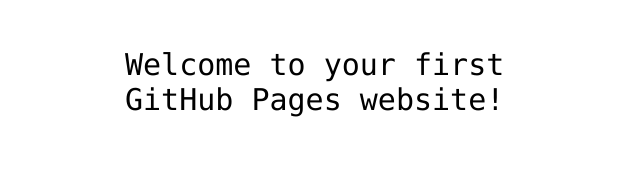
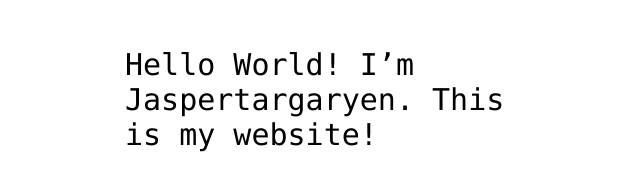
Before and after one commit to Jaspertargaryen/Jaspertargaryen.github.io, a plain HTML site: page index.html in a window 1280 px wide. Shown: the part 341-532 px from the top of the page, without its empty margins (315-955 px from the left). Drawn offline with Linux system fonts and the light colour scheme.

Commit message:
Update index.html

```diff
--- a/index.html
+++ b/index.html
@@ -12,7 +12,7 @@
 <img src="https://octodex.github.com/images/daftpunktocat-thomas.gif" id="octocat" alt="octocat-gif" />
 
 <!-- Change this code here by copy and pasting your template on line 15 -->
-<p>Welcome to your first GitHub Pages website!</p>
+<p>Hello World! I’m Jaspertargaryen. This is my website!</p>
 
 </body>
 </html>
```
